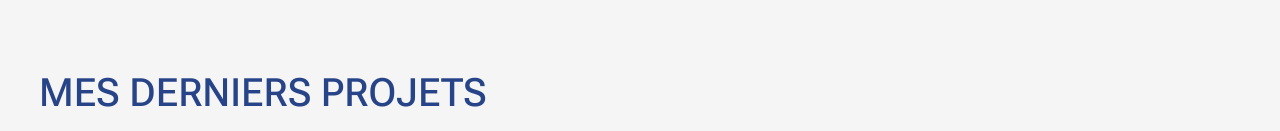
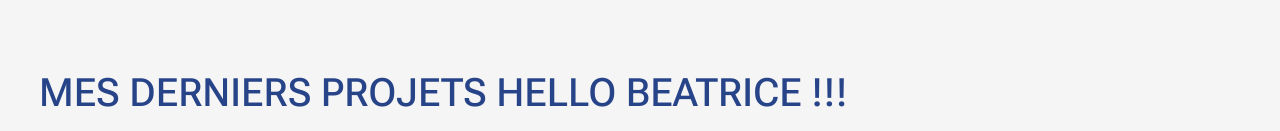
Before and after one commit to CharefSarah/Gfacade76, a plain HTML site: page index.html in a window 1280 px wide. Shown: the part 821-952 px from the top of the page. Drawn offline with nearby package versions, Linux system fonts and the light colour scheme.

Commit message:
push push

```diff
--- a/assets/css/style.css
+++ b/assets/css/style.css
@@ -80,6 +80,7 @@ body {
     fill: var(--color--lightblue);
   }
 }
+
 
 @keyframes swipeUp {
   to {
--- a/index.html
+++ b/index.html
@@ -73,7 +73,7 @@
 
 
     <div class="container">
-        <h3 class="title">Mes derniers projets</h3>
+        <h3 class="title">Mes derniers projets Hello Beatrice !!!</h3>
         <div class="slider">
             <div class="slides-wrapper" id="slider">
                 <div class="slide">
```
Also changed, not shown: assets/js/script.js (line endings or trailing spaces).
